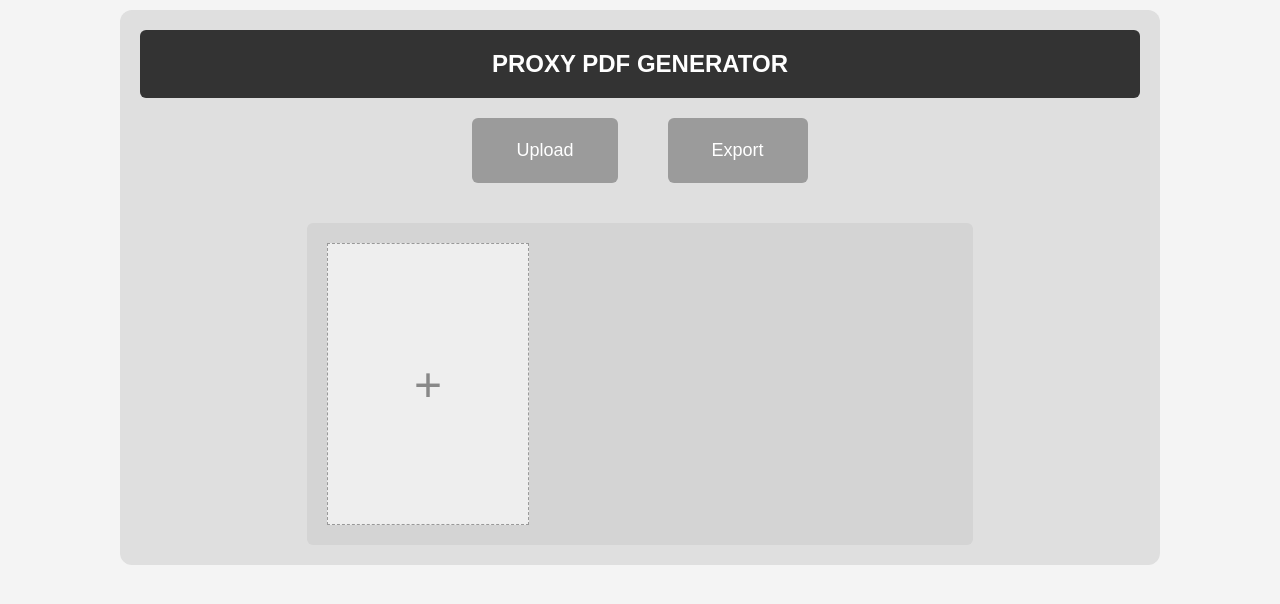
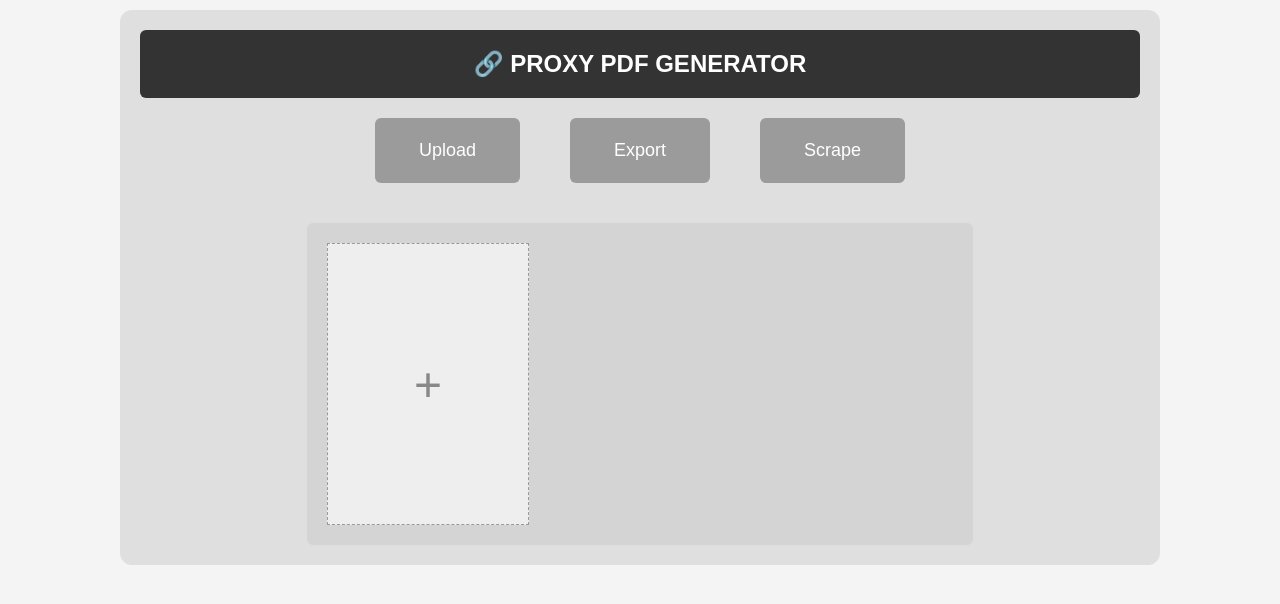
Before and after one commit to Michael-Laimgruber/ProxyPdfGenerator, a plain HTML site: page index.html in a window 1280 px wide. Drawn offline with nearby package versions, Linux system fonts and the light colour scheme.

Commit message:
Add files via upload

```diff
--- a/index.html
+++ b/index.html
@@ -27,10 +27,12 @@
     <div class = "top_navbar">
 
             <div class ="headline">
-                <h1>PROXY PDF GENERATOR</h1>
+                <h1><a href="https://github.com/Michael-Laimgruber/ProxyPdfGenerator">🔗 PROXY PDF GENERATOR</a></h1>
             </div>
 
     </div>
+
+
 
 
 
@@ -49,9 +51,9 @@
             </div>
 
             <!-- Scrape Button Container -->
-            <!--  <div class="button_container">
+            <div class="button_container">
                 <button id="button_scrape">Scrape</button>
-            </div> -->
+            </div>
 
         </div>
 
--- a/style.css
+++ b/style.css
@@ -35,6 +35,23 @@ body {
 .headline h1 {
   margin: 0;
   font-size: 24px;
+}
+
+
+
+.headline h1 a {
+  color: inherit;
+  text-decoration: none;
+  pointer-events: auto;
+}
+
+/* Remove ALL possible styling effects */
+.headline h1 a:visited,
+.headline h1 a:hover,
+.headline h1 a:active,
+.headline h1 a:focus {
+  color: inherit;
+  text-decoration: none;
 }
 
 
```
